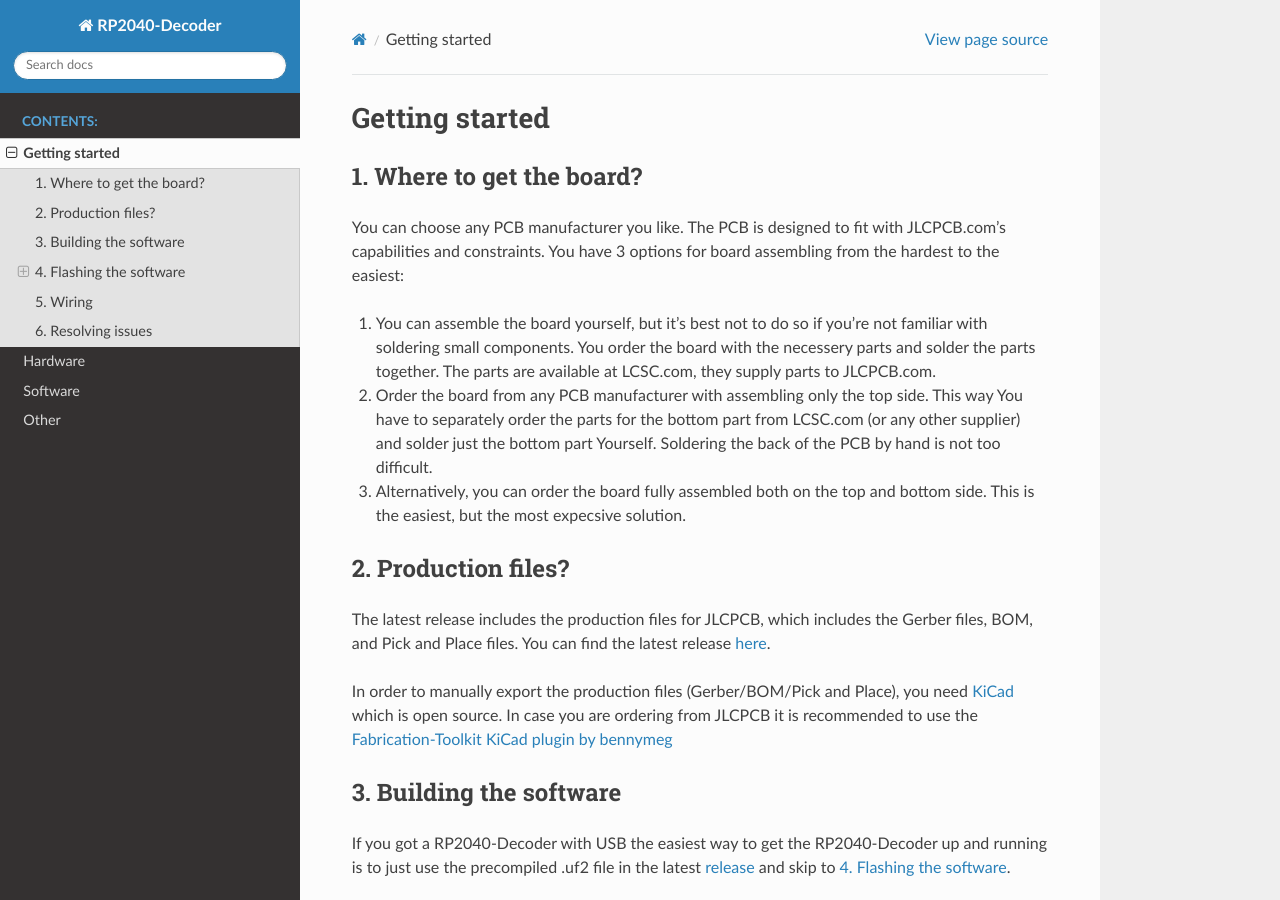
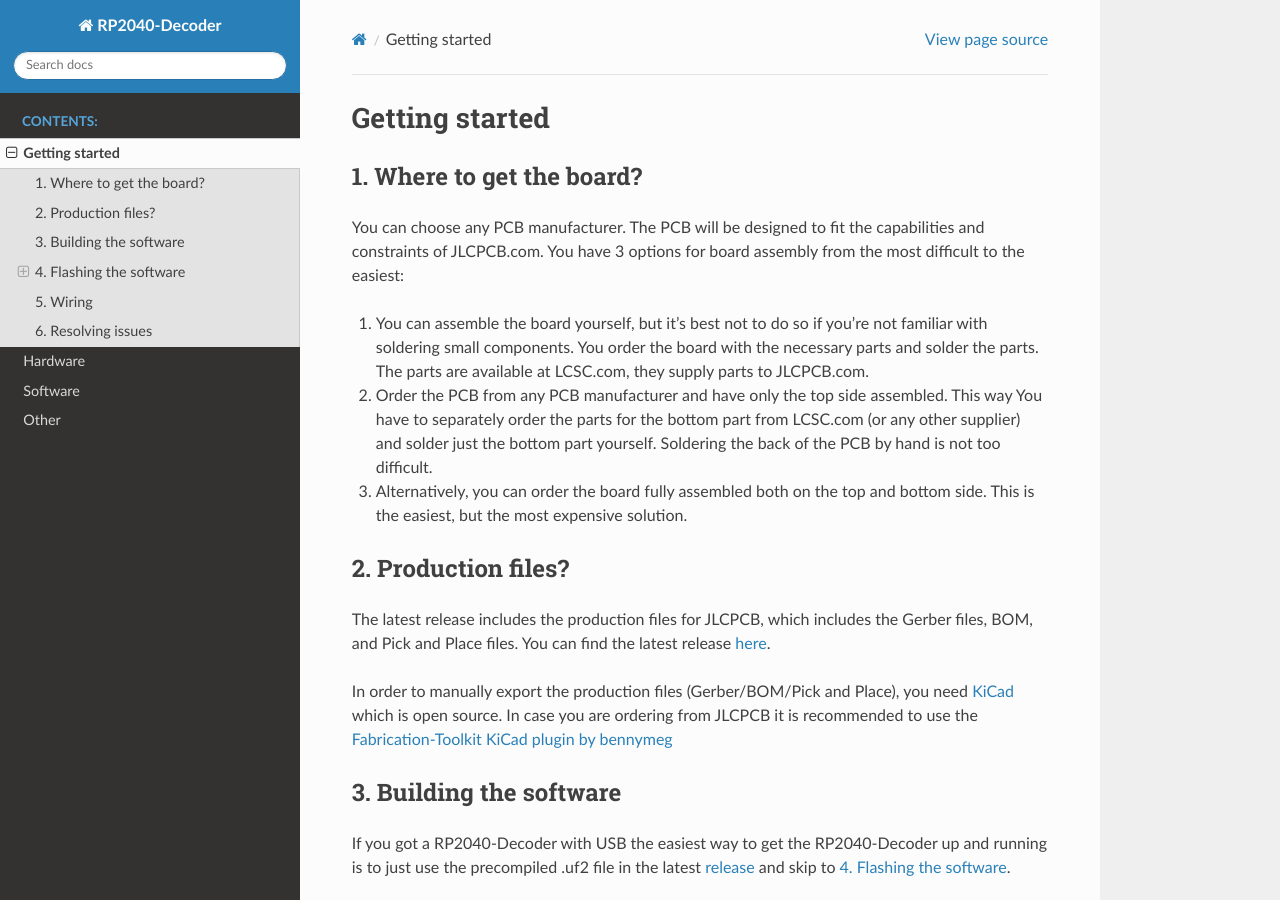
Before and after one commit to gab-k/RP2040-Decoder, a Sphinx documentation site: the page built from docs/sphinx/source/gs/getting_started.rst, in a window 1280 px wide and 900 px high. Built offline with Sphinx 7.4.7 and the Read the Docs theme 3.1.0, drawn with Linux system fonts in a browser that asks for light colours.

Commit message:
Update getting_started.rst
Fix some minor spelling mistakes

```diff
--- a/docs/sphinx/source/gs/getting_started.rst
+++ b/docs/sphinx/source/gs/getting_started.rst
@@ -4,12 +4,12 @@
 1. Where to get the board?
 ----------------------------------
 
-You can choose any PCB manufacturer you like. The PCB is designed to fit with JLCPCB.com's capabilities and constraints.
-You have 3 options for board assembling from the hardest to the easiest:
+You can choose any PCB manufacturer. The PCB will be designed to fit the capabilities and constraints of JLCPCB.com.
+You have 3 options for board assembly from the most difficult to the easiest:
 
-1. You can assemble the board yourself, but it's best not to do so if you're not familiar with soldering small components. You order the board with the necessery parts and solder the parts together. The parts are available at LCSC.com, they supply parts to JLCPCB.com.
-2. Order the board from any PCB manufacturer with assembling only the top side. This way You have to separately order the parts for the bottom part from LCSC.com (or any other supplier) and solder just the bottom part Yourself. Soldering the back of the PCB by hand is not too difficult.
-3. Alternatively, you can order the board fully assembled both on the top and bottom side. This is the easiest, but the most expecsive solution.
+1. You can assemble the board yourself, but it's best not to do so if you're not familiar with soldering small components. You order the board with the necessary parts and solder the parts. The parts are available at LCSC.com, they supply parts to JLCPCB.com.
+2. Order the PCB from any PCB manufacturer and have only the top side assembled. This way You have to separately order the parts for the bottom part from LCSC.com (or any other supplier) and solder just the bottom part yourself. Soldering the back of the PCB by hand is not too difficult.
+3. Alternatively, you can order the board fully assembled both on the top and bottom side. This is the easiest, but the most expensive solution.
 
 2. Production files?
 ----------------------------------
```
